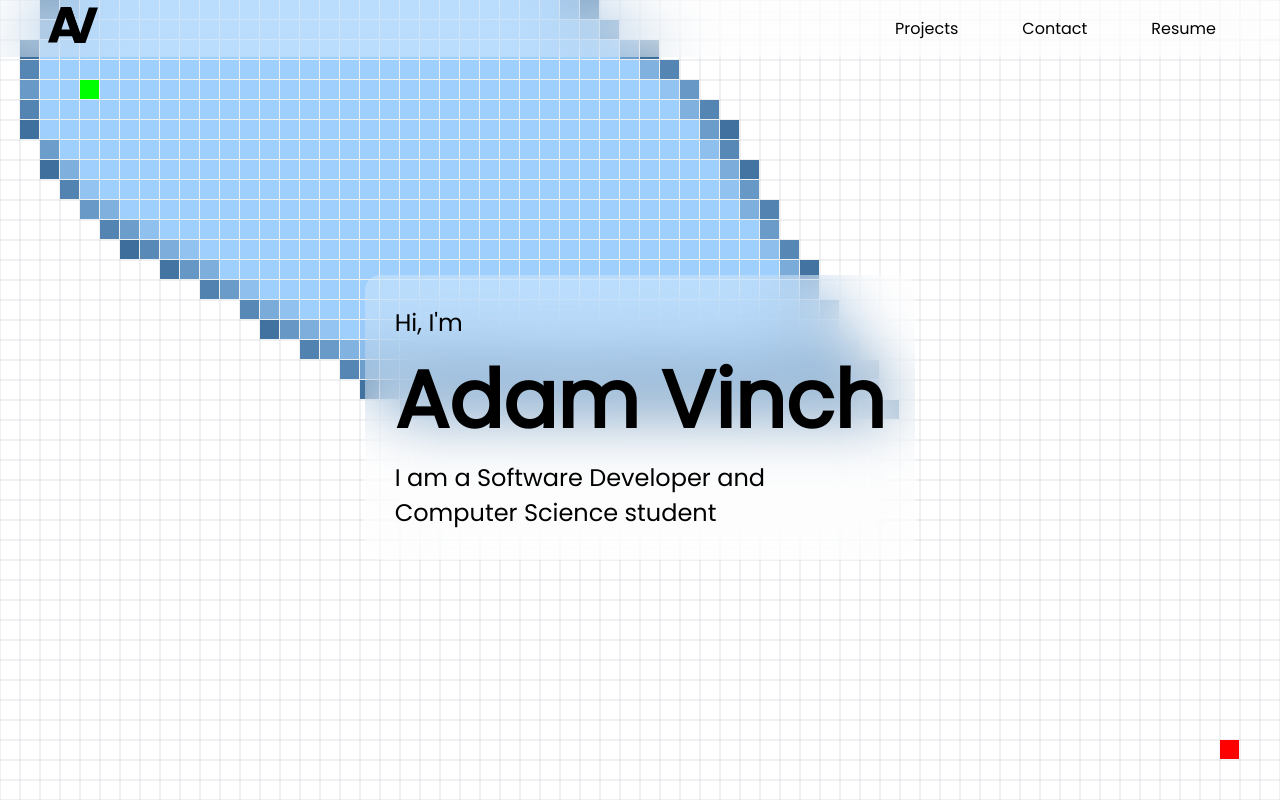
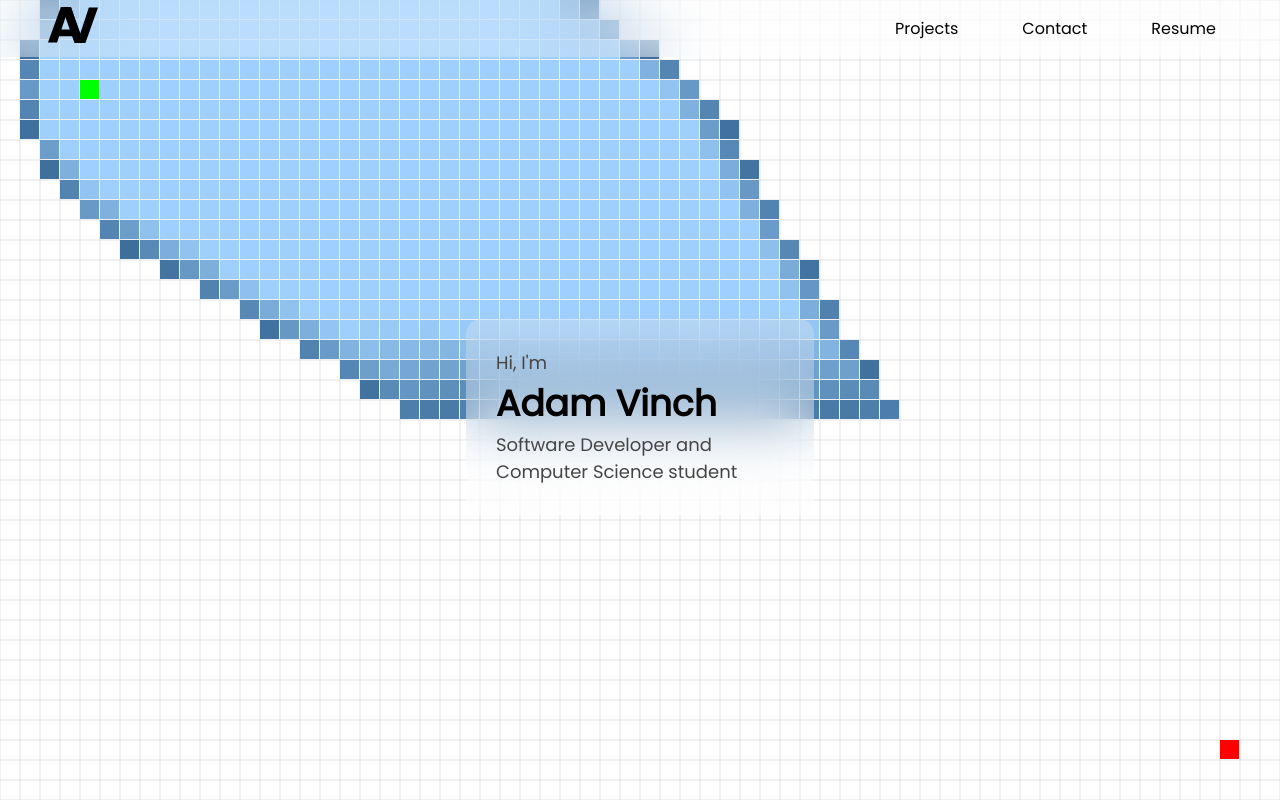
Before and after one commit to Adamv27/Portfolio, a React (Vite) app: page / in a window 1280 px wide. Built offline with nearby package versions, Linux system fonts and the light colour scheme.

Commit message:
Minor home page styling

```diff
--- a/src/index.css
+++ b/src/index.css
@@ -1,18 +1,7 @@
 :root {
-  /*font-family: Inter, system-ui, Avenir, Helvetica, Arial, sans-serif; */
   font-family: Poppins;
-
-  color-scheme: light dark;
-  color: rgba(255, 255, 255, 0.87);
-  background-color: #242424;
 }
 
-@media (prefers-color-scheme: light) {
-  :root {
-    color: #213547;
-    background-color: #ffffff;
-  }
-}
 
 body {
   margin: 0;
--- a/src/pages/Home.jsx
+++ b/src/pages/Home.jsx
@@ -2,7 +2,6 @@ import "../styles/Home.css";
 
 
 import PathFindingPattern from "../components/backgrounds/PathFinding";
-import Canvas from "../components/Canvas";
 
 const Home = () => {
 	return (
@@ -11,7 +10,7 @@ const Home = () => {
 			<div id="home-text">
 				<p className="text">Hi, I'm</p>
 				<p id="name" className="text">Adam Vinch</p>
-				<p className="text">I am a Software Developer and <br />Computer Science student </p>
+				<p className="text">Software Developer and Computer Science student </p>
 			</div>
 		</>
 	)
--- a/src/styles/Home.css
+++ b/src/styles/Home.css
@@ -1,4 +1,5 @@
 #home-text {
+    max-width: 18em;
     align-self: center;
     padding: 30px;
     background: rgba(255, 255, 255, 0.25);
@@ -11,10 +12,12 @@
 
 #name {
     font-weight: bolder;
-    font-size: 5em;
+    font-size: 2.25em;
+    color: black;
 }
 
 .text {
     margin: 0;
-    font-size: x-large;
+    font-size: large;
+    color: #454545;
 }
```
